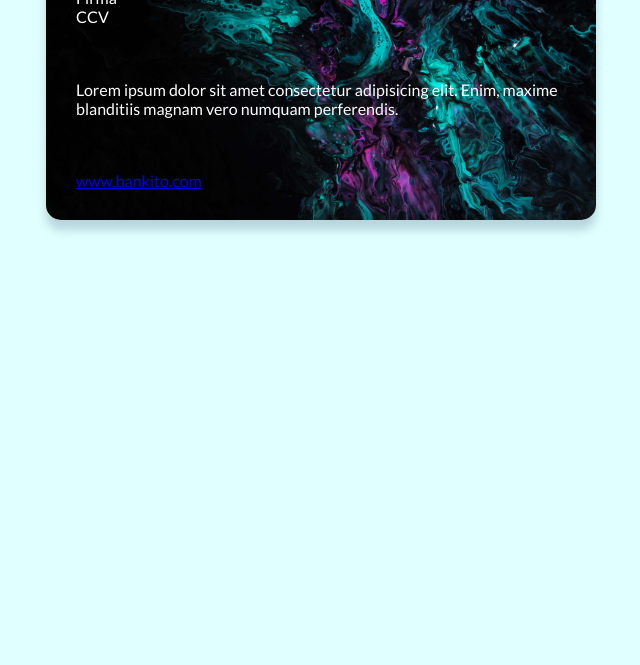
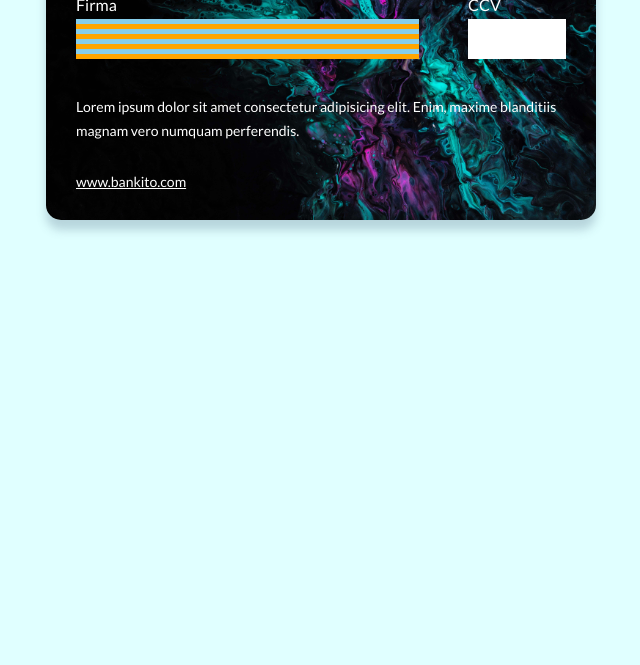
Before and after one commit to napzalav/Challenge_DailyUI, a plain HTML site: page Challenge_002-Formulario Dinámico para Tarjeta de Credito/index.html in a window 1280 px wide. Shown: the part 135-800 px from the top of the page, without its empty margins (319-959 px from the left). Drawn offline with Linux system fonts and the light colour scheme; a web font is replaced by a local one.

Commit message:
update parte trasera terminada

```diff
--- a/Challenge_002-Formulario Dinámico para Tarjeta de Credito/style.css
+++ b/Challenge_002-Formulario Dinámico para Tarjeta de Credito/style.css
@@ -104,8 +104,8 @@ body {
     transform: rotateY(180deg) --> esto gira todo el contenido 180 grados colocando todo "de espaldas"
     backface-visibility: hidden -->que lo que hace es ocultar el contenido de la parte de atras
     top: 0 --> ubica la tarjeta trasera justo por encima de la tarjeta delantera
+ */
 
- */
 .trasera {
     background: url(img/bg-tarjeta/bg-tarjeta-03.jpg);
     background-size: cover;
@@ -114,3 +114,65 @@ body {
     transform: rotateY(180deg);
     backface-visibility: hidden;
 }
+
+.trasera .barra-magnetica{
+    height: 40px;
+    /* background: #999999; */
+    /* background: #85929E; */
+    background: #454545;
+    width: 100%;
+    position: absolute;
+    top: 30px;
+    left: 0;
+}
+
+.trasera .datos{
+    margin-top: 60px;
+    display: flex;
+    justify-content: space-between;
+}
+
+.trasera .datos p{
+    margin-bottom: 5px;
+}
+
+.trasera .datos #firma{
+    width: 70%;
+}
+
+.trasera .datos #firma .firma{
+    height: 40px;
+    background: repeating-linear-gradient(skyblue 0, skyblue 5px, orange 5px, orange 10px);
+}
+
+/* Cuando se aplica text-transform: capitalize; a un elemento HTML, el texto se mostrará con la primera letra de cada palabra en mayúscula, y el resto de las letras en minúscula. */
+.trasera .datos #firma .firma p{
+    line-height: 40px;
+    font-family: 'Liu Jian Mao Cao', cursive;
+    color: #000;
+    font-size: 30px;
+    padding: 0 10px;
+    text-transform: capitalize;
+}
+
+.trasera .datos #ccv{
+    width: 20%;
+}
+
+.trasera .datos #ccv .ccv{
+    background: #fff;
+    height: 40px;
+    color: #000;
+    padding: 10px;
+    text-align: center;
+}
+
+.trasera .leyenda{
+    font-size: 14px;
+    line-height: 24px;
+}
+
+.trasera .link-banco{
+    font-size: 14px;
+    color: #fff;
+}
```
